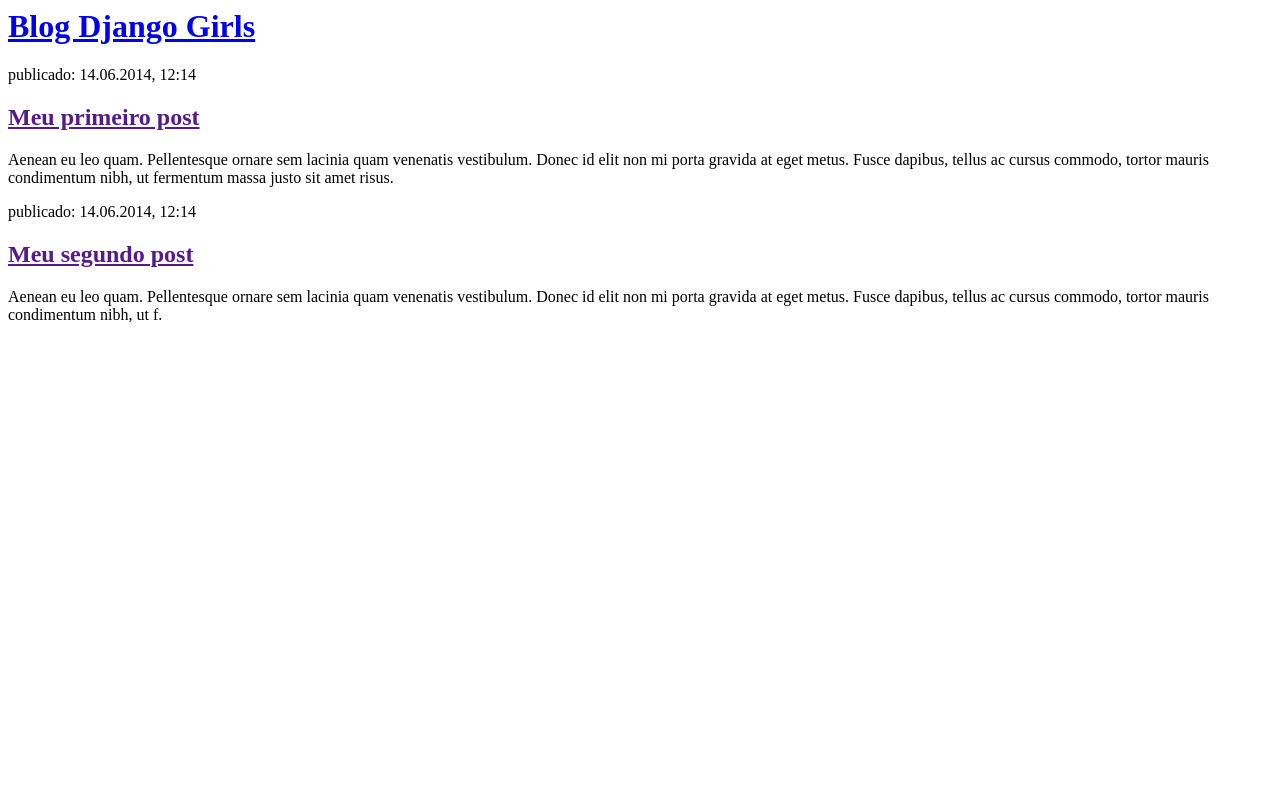
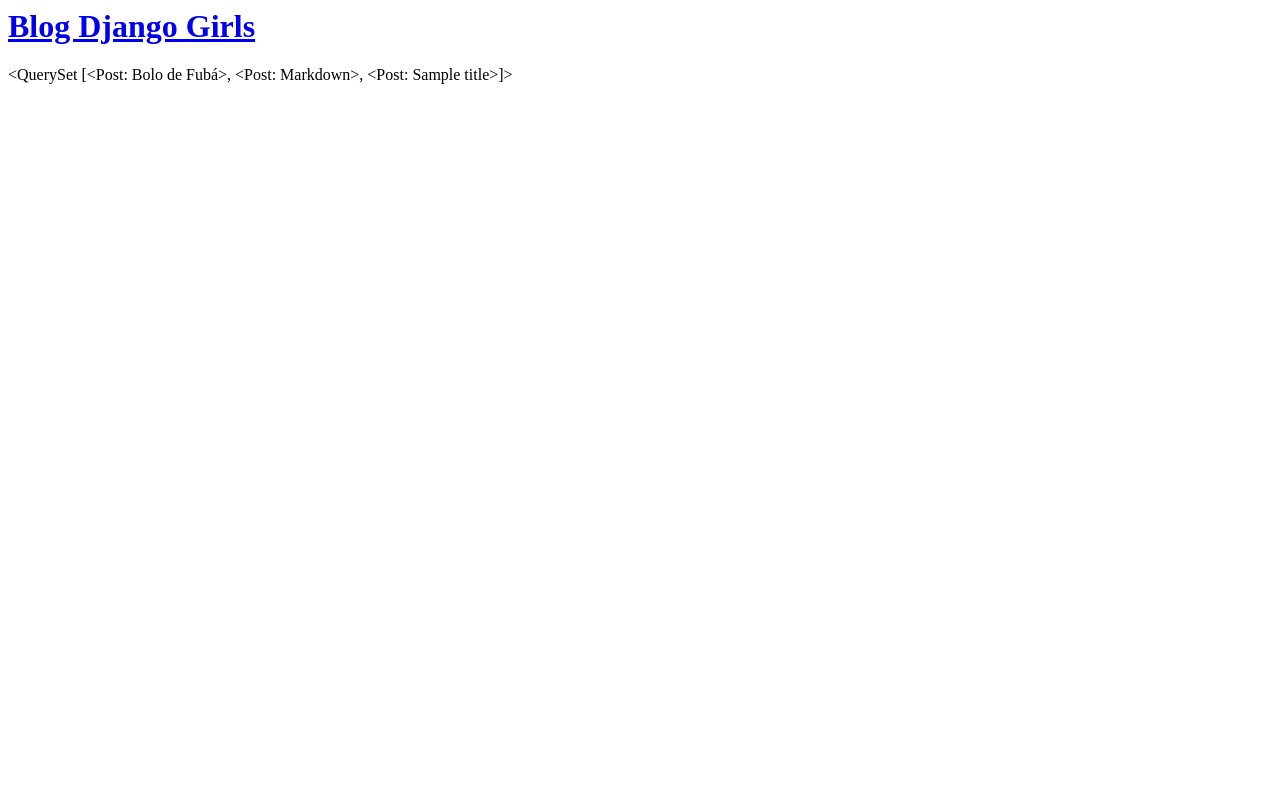
Before and after one commit to RoSapia/django-girls, a Django app: page / in a window 1280 px wide. Run offline with Django 3.2, Linux system fonts and the light colour scheme; data comes from the database, SQL or seed files in the repository; both versions use the stored data as it was after the commit.

Commit message:
templates para listas de posts

```diff
--- a/blog/templates/blog/post_list.html
+++ b/blog/templates/blog/post_list.html
@@ -7,16 +7,8 @@
             <h1><a href="/">Blog Django Girls</a></h1>
         </div>
 
-        <div>
-            <p>publicado: 14.06.2014, 12:14</p>
-            <h2><a href="">Meu primeiro post</a></h2>
-            <p>Aenean eu leo quam. Pellentesque ornare sem lacinia quam venenatis vestibulum. Donec id elit non mi porta gravida at eget metus. Fusce dapibus, tellus ac cursus commodo, tortor mauris condimentum nibh, ut fermentum massa justo sit amet risus.</p>
-        </div>
+        {{posts}}
 
-        <div>
-            <p>publicado: 14.06.2014, 12:14</p>
-            <h2><a href="">Meu segundo post</a></h2>
-            <p>Aenean eu leo quam. Pellentesque ornare sem lacinia quam venenatis vestibulum. Donec id elit non mi porta gravida at eget metus. Fusce dapibus, tellus ac cursus commodo, tortor mauris condimentum nibh, ut f.</p>
-        </div>
+
     </body>
 </html>
--- a/blog/views.py
+++ b/blog/views.py
@@ -1,5 +1,8 @@
 from django.shortcuts import render
+from django.utils import timezone
+from .models import Post
 
 # Create your views here.
 def post_list(request):
-    return render(request, 'blog/post_list.html', {})
+    posts = Post.objects.filter(published_date__lte=timezone.now()).order_by('published_date')
+    return render(request, 'blog/post_list.html', {'posts':posts})
```
Also changed, not shown: db.sqlite3.
